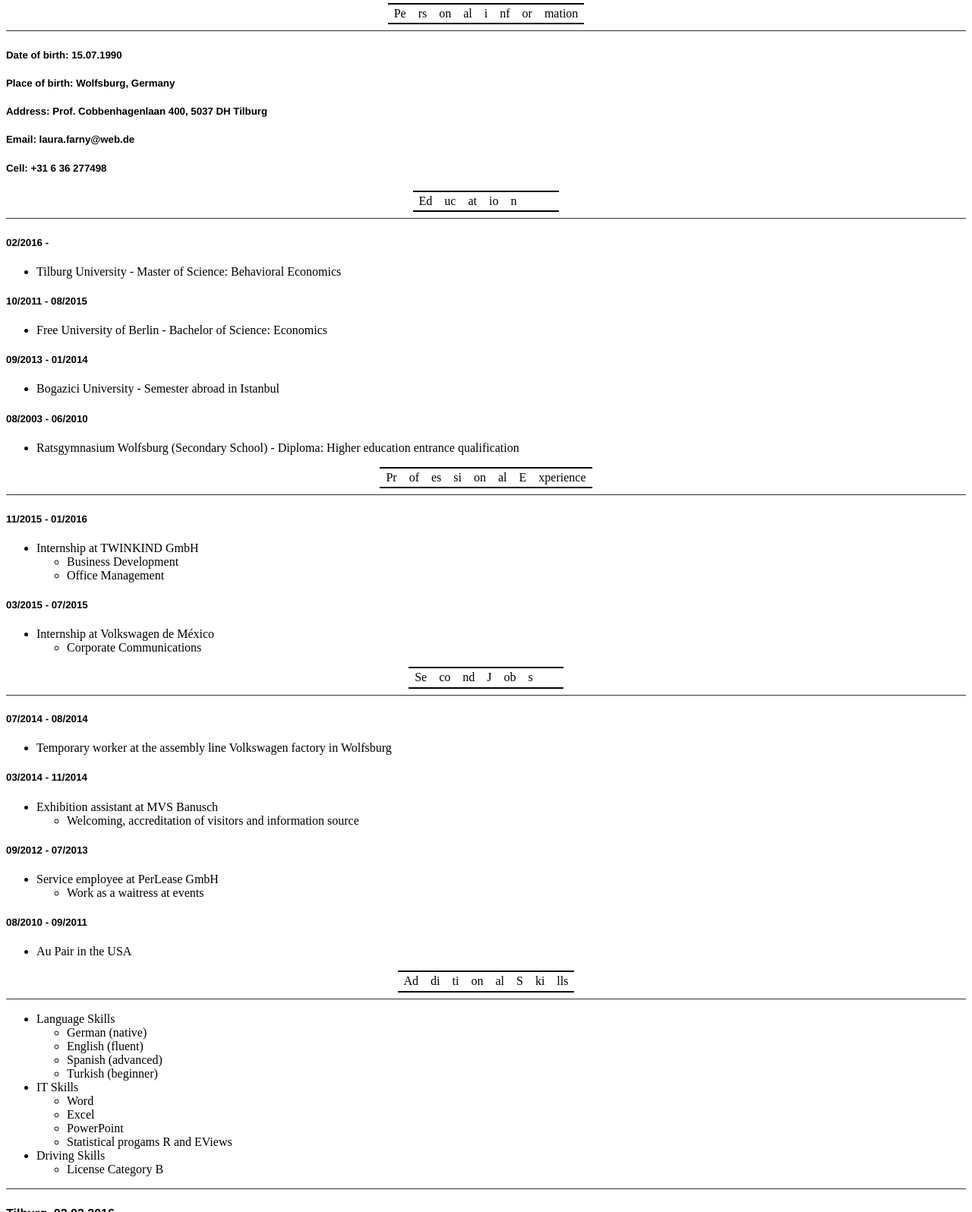
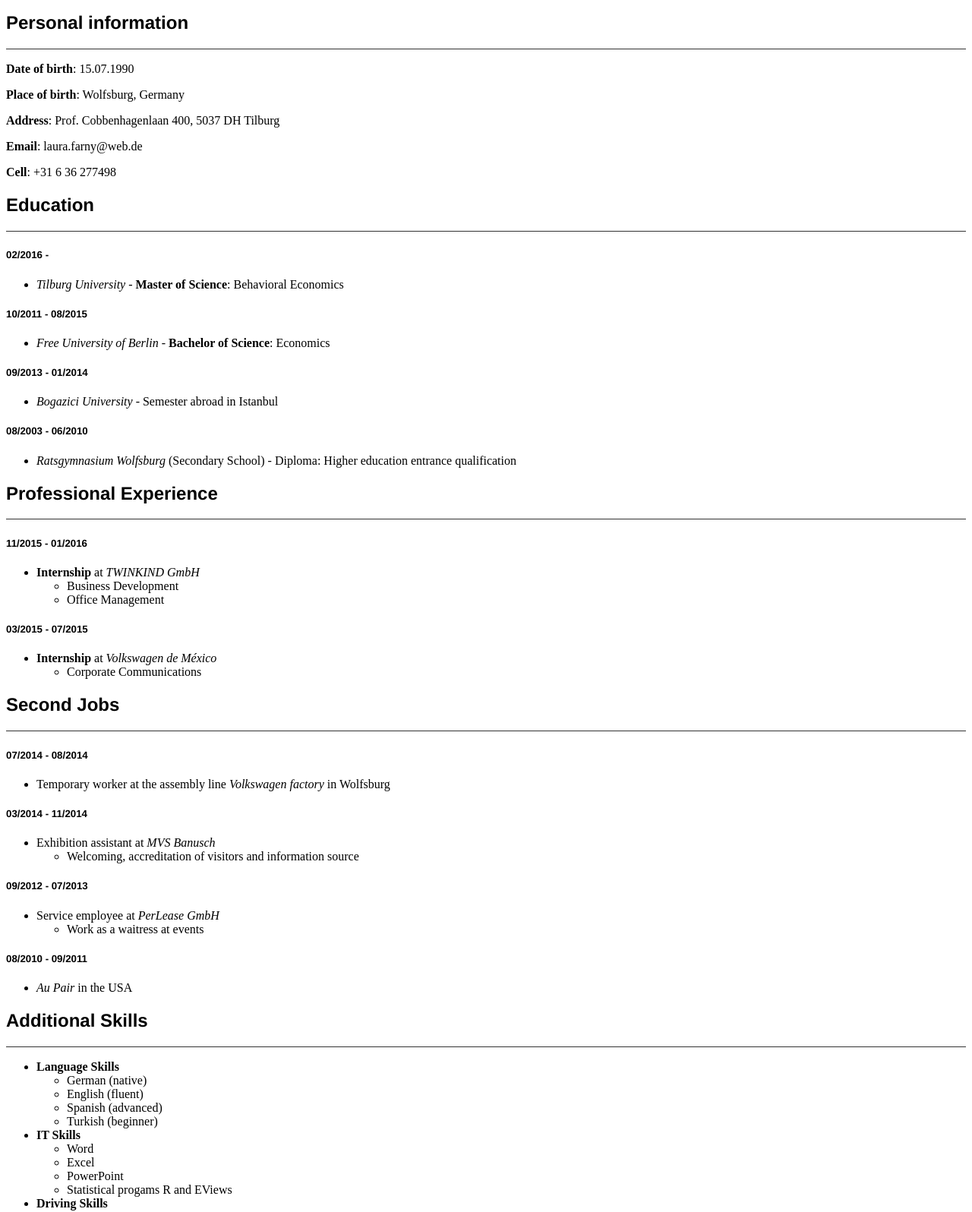
Before and after one commit to laura1507/Assignment1, a plain HTML site: page index.html in a window 1280 px wide. Shown: the part 215-1811 px from the top of the page at 76% size. Drawn offline with Linux system fonts and the light colour scheme.

Commit message:
first cv

```diff
--- a/index.html
+++ b/index.html
@@ -16,75 +16,36 @@
 </div>
 <h1 id="laura-farny">Laura Farny</h1>
 <hr />
-<table>
-<tbody>
-<tr class="odd">
-<td align="left">Pe</td>
-<td align="left">rs</td>
-<td align="left">on</td>
-<td align="left">al</td>
-<td align="right">i</td>
-<td align="left">nf</td>
-<td align="left">or</td>
-<td align="left">mation</td>
-</tr>
-</tbody>
-</table>
+<h2 id="personal-information">Personal information</h2>
 <hr />
-<h5 id="date-of-birth-15.07.1990">Date of birth: 15.07.1990</h5>
-<h5 id="place-of-birth-wolfsburg-germany">Place of birth: Wolfsburg, Germany</h5>
-<h5 id="address-prof.-cobbenhagenlaan-400-5037-dh-tilburg">Address: Prof. Cobbenhagenlaan 400, 5037 DH Tilburg</h5>
-<h5 id="email-laura.farnyweb.de">Email: laura.farny@web.de</h5>
-<h5 id="cell-31-6-36-277498">Cell: +31 6 36 277498</h5>
-<table>
-<tbody>
-<tr class="odd">
-<td align="left">Ed</td>
-<td align="left">uc</td>
-<td align="left">at</td>
-<td align="left">io</td>
-<td align="left">n</td>
-<td align="left"></td>
-<td align="left"></td>
-<td align="left"></td>
-</tr>
-</tbody>
-</table>
+<p><strong>Date of birth</strong>: 15.07.1990</p>
+<p><strong>Place of birth</strong>: Wolfsburg, Germany</p>
+<p><strong>Address</strong>: Prof. Cobbenhagenlaan 400, 5037 DH Tilburg</p>
+<p><strong>Email</strong>: laura.farny@web.de</p>
+<p><strong>Cell</strong>: +31 6 36 277498</p>
+<h2 id="education">Education</h2>
 <hr />
 <h5 id="section">02/2016 -</h5>
 <ul>
-<li>Tilburg University - Master of Science: Behavioral Economics</li>
+<li><em>Tilburg University</em> - <strong>Master of Science</strong>: Behavioral Economics</li>
 </ul>
 <h5 id="section-1">10/2011 - 08/2015</h5>
 <ul>
-<li>Free University of Berlin - Bachelor of Science: Economics</li>
+<li><em>Free University of Berlin</em> - <strong>Bachelor of Science</strong>: Economics</li>
 </ul>
 <h5 id="section-2">09/2013 - 01/2014</h5>
 <ul>
-<li>Bogazici University - Semester abroad in Istanbul</li>
+<li><em>Bogazici University</em> - Semester abroad in Istanbul</li>
 </ul>
 <h5 id="section-3">08/2003 - 06/2010</h5>
 <ul>
-<li>Ratsgymnasium Wolfsburg (Secondary School) - Diploma: Higher education entrance qualification</li>
+<li><em>Ratsgymnasium Wolfsburg</em> (Secondary School) - Diploma: Higher education entrance qualification</li>
 </ul>
-<table>
-<tbody>
-<tr class="odd">
-<td align="left">Pr</td>
-<td align="left">of</td>
-<td align="left">es</td>
-<td align="left">si</td>
-<td align="left">on</td>
-<td align="left">al</td>
-<td align="right">E</td>
-<td align="left">xperience</td>
-</tr>
-</tbody>
-</table>
+<h2 id="professional-experience">Professional Experience</h2>
 <hr />
 <h5 id="section-4">11/2015 - 01/2016</h5>
 <ul>
-<li>Internship at TWINKIND GmbH
+<li><strong>Internship</strong> at <em>TWINKIND GmbH</em>
 <ul>
 <li>Business Development</li>
 <li>Office Management</li>
@@ -92,79 +53,53 @@
 </ul>
 <h5 id="section-5">03/2015 - 07/2015</h5>
 <ul>
-<li>Internship at Volkswagen de México
+<li><strong>Internship</strong> at <em>Volkswagen de México</em>
 <ul>
 <li>Corporate Communications</li>
 </ul></li>
 </ul>
-<table>
-<tbody>
-<tr class="odd">
-<td align="left">Se</td>
-<td align="left">co</td>
-<td align="left">nd</td>
-<td align="right">J</td>
-<td align="left">ob</td>
-<td align="left">s</td>
-<td align="left"></td>
-<td align="left"></td>
-</tr>
-</tbody>
-</table>
+<h2 id="second-jobs">Second Jobs</h2>
 <hr />
 <h5 id="section-6">07/2014 - 08/2014</h5>
 <ul>
-<li>Temporary worker at the assembly line Volkswagen factory in Wolfsburg</li>
+<li>Temporary worker at the assembly line <em>Volkswagen factory</em> in Wolfsburg</li>
 </ul>
 <h5 id="section-7">03/2014 - 11/2014</h5>
 <ul>
-<li>Exhibition assistant at MVS Banusch
+<li>Exhibition assistant at <em>MVS Banusch</em>
 <ul>
 <li>Welcoming, accreditation of visitors and information source</li>
 </ul></li>
 </ul>
 <h5 id="section-8">09/2012 - 07/2013</h5>
 <ul>
-<li>Service employee at PerLease GmbH
+<li>Service employee at <em>PerLease GmbH</em>
 <ul>
 <li>Work as a waitress at events</li>
 </ul></li>
 </ul>
 <h5 id="section-9">08/2010 - 09/2011</h5>
 <ul>
-<li>Au Pair in the USA</li>
+<li><em>Au Pair</em> in the USA</li>
 </ul>
-<table>
-<tbody>
-<tr class="odd">
-<td align="left">Ad</td>
-<td align="left">di</td>
-<td align="left">ti</td>
-<td align="left">on</td>
-<td align="left">al</td>
-<td align="right">S</td>
-<td align="left">ki</td>
-<td align="left">lls</td>
-</tr>
-</tbody>
-</table>
+<h2 id="additional-skills">Additional Skills</h2>
 <hr />
 <ul>
-<li>Language Skills
+<li><strong>Language Skills</strong>
 <ul>
 <li>German (native)</li>
 <li>English (fluent)</li>
 <li>Spanish (advanced)</li>
 <li>Turkish (beginner)</li>
 </ul></li>
-<li>IT Skills
+<li><strong>IT Skills</strong>
 <ul>
 <li>Word</li>
 <li>Excel</li>
 <li>PowerPoint</li>
 <li>Statistical progams R and EViews</li>
 </ul></li>
-<li>Driving Skills
+<li><strong>Driving Skills</strong>
 <ul>
 <li>License Category B</li>
 </ul></li>
```
Also changed, not shown: NoCss.html (+23 -88 lines), 1 other file.
